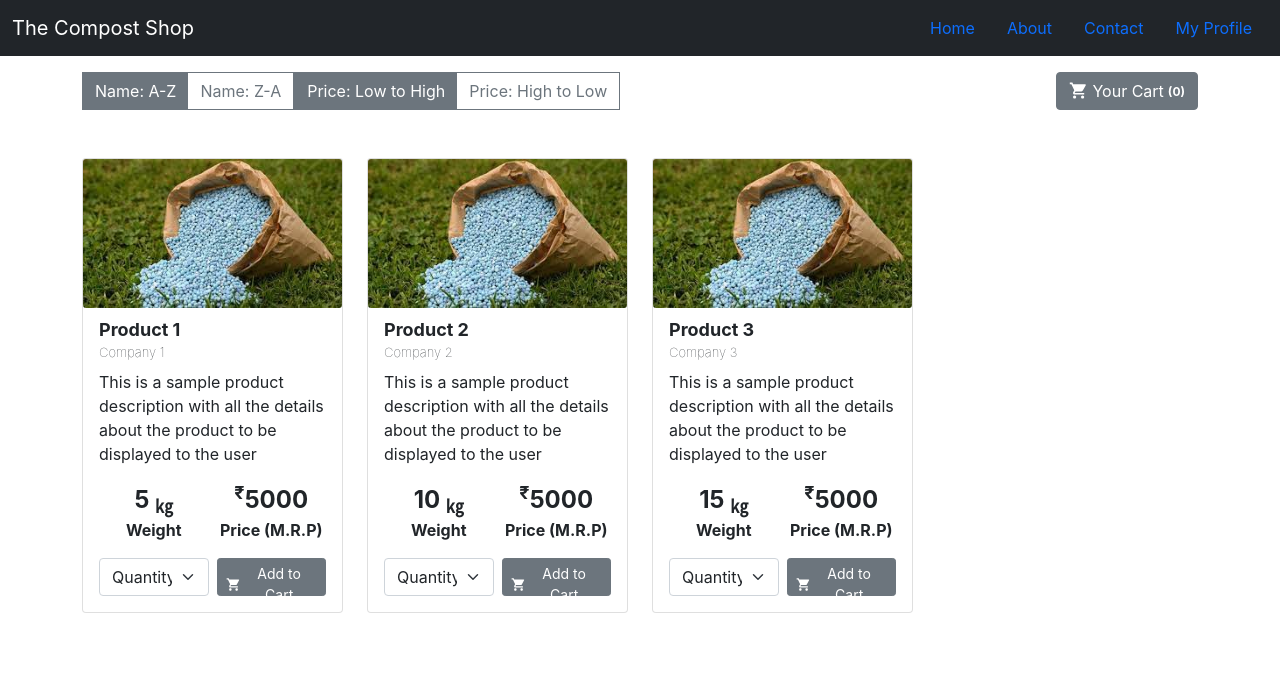
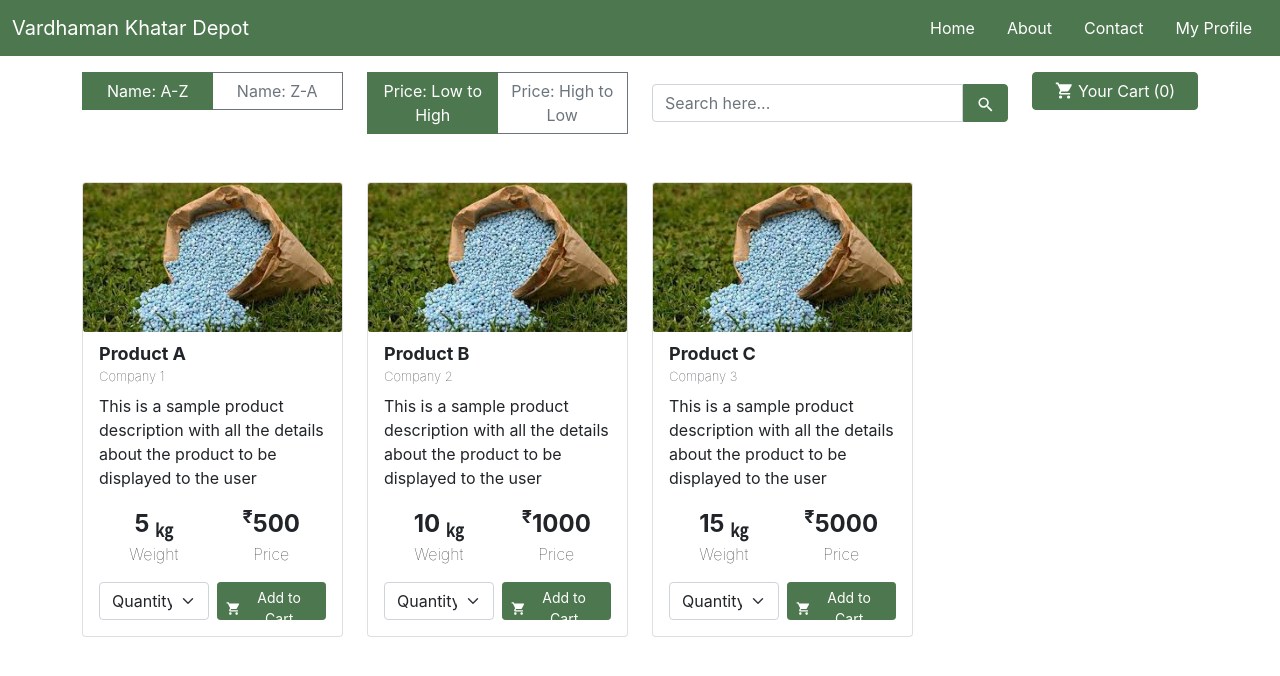
Before and after one commit to Mihirs-Git/compostshop, a React (Create React App) app: page / in a window 1280 px wide. Shown: the top 676 px of the page. Built offline with nearby package versions, Linux system fonts and the light colour scheme.

Commit message:
Button Color Changed

```diff
--- a/src/App.css
+++ b/src/App.css
@@ -1,3 +1,52 @@
+:root{
+    --primary:   #4D774E;
+    --secondary:  #9DC88D;
+    --accent: #F1B24A;
+    --text: #fff;
+}
+
+/*Header CSS*/
+.header{
+    background-color: var(--primary);
+    color: var(--text);
+}
+
+.headerLinks{
+    color: var(--text);
+}
+.headerLinks:hover{
+    color: var(--text);
+    background-color: var(--accent);
+}
+.headerLinks:focus{
+    color: var(--text);
+    background-color: var(--accent);
+}
+
+/*BUTTONS CSS*/
+.btn-outline-secondary.active, .btn-secondary, .badge .bg-secondary{
+    background-color: var(--primary);
+    color: var(--text);
+    border-color: var(--primary);
+}
+
+.btn-outline-secondary:hover{
+    background-color: var(--primary);
+    color: var(--text);
+}
+
+.btn-secondary:hover{
+    background-color: var(--secondary);
+    border-color: var(--secondary);
+    background-image: linear-gradient(var(--primary), var(--secondary));
+    color: var(--text);
+}
+
+.btn-outline-secondary:focus{
+    background-color: var(--primary);
+    color: var(--text);
+}
+
 .rightFilterBtn{
     border-left: none;
     border-radius: 0;
@@ -7,14 +56,20 @@
     border-radius: 0;
 }
 
+
 .cartBadge{
-    height: 1rem;
     padding-left: 0;
     padding-right: 0;
+    font-size: 1rem;
 }
 
 .icons{
     font-size: larger;
+}
+
+#search-icon{
+    border: none;
+    border-radius: 0;
 }
 
 .iconBtnText{
@@ -54,7 +109,7 @@
     font-size: 1.5em;
 }
 .labelBottom{
-    font-weight: 700;
+    font-weight: lighter;
     font-size: 1em;
 }
 
@@ -66,3 +121,13 @@
     width: 50%;
     margin-left: 0.5rem;
 }
+
+#searchBtn{
+    border-top-left-radius: 0;
+    border-bottom-left-radius: 0;
+}
+
+#search{
+    border-top-right-radius: 0;
+    border-bottom-right-radius: 0;
+}
--- a/src/components/Header.js
+++ b/src/components/Header.js
@@ -8,22 +8,22 @@ function Header(props){
     }
     return (
         <React.Fragment>
-            <Navbar expand="md" dark className="bg-dark">
+            <Navbar expand="md" dark className="header">
                 <NavbarToggler onClick={toggleNavbar}></NavbarToggler>
-                <NavbarBrand>The Compost Shop</NavbarBrand>
+                <NavbarBrand>Vardhaman Khatar Depot</NavbarBrand>
                 <Collapse isOpen={isNavbarOpen} navbar className="justify-content-end">
                     <Nav pills>
                         <NavItem>
-                            <NavLink href="#">Home</NavLink>
+                            <NavLink className="headerLinks" href="#">Home</NavLink>
                         </NavItem>
                         <NavItem>
-                            <NavLink href="#">About</NavLink>
+                            <NavLink className="headerLinks" href="#">About</NavLink>
                         </NavItem>
                         <NavItem>
-                            <NavLink href="#">Contact</NavLink>
+                            <NavLink className="headerLinks" href="#">Contact</NavLink>
                         </NavItem>
                         <NavItem>
-                            <NavLink href="#">My Profile</NavLink>
+                            <NavLink className="headerLinks" href="#">My Profile</NavLink>
                         </NavItem>
                     </Nav>
                 </Collapse>
--- a/src/components/Home.js
+++ b/src/components/Home.js
@@ -1,83 +1,134 @@
 import React, { useEffect, useState } from "react";
-import { ButtonGroup, ButtonToolbar, Button, Card, CardImg, CardHeader, CardTitle, CardSubtitle, CardBody, CardText, Input, Badge} from "reactstrap";
-import { MdShoppingCart, MdOutlineSortByAlpha} from 'react-icons/md';
+import { ButtonGroup, ButtonToolbar, Button, Card, CardImg, CardHeader, CardTitle, CardSubtitle, CardBody, CardText, Input, Badge, InputGroup} from "reactstrap";
+import { MdShoppingCart, MdSearch} from 'react-icons/md';
 
 function Home(props){
-    const [isNavbarOpen, setNavBarOpen] = useState(false);
-    const [quantity, setQuantity] = useState([]);
-    const [cart, setCart] = useState([]);
-    const [cartCount, setCartCount] = useState(0);
 
-    useEffect(() => {
-        console.log(cart, quantity);
-    }, [cart, quantity]);
-
-    const changeQuantity = (e, d) => {
-        setQuantity([...quantity, {
-            id: d.id,
-            quantity: e.target.value
-        }]);
-    }
-
-    const addToCart = (e, d) => {
-        let itemQuantity = quantity.filter(q => q.id == d.id).quantity;
-        setCartCount(prev => prev + itemQuantity);
-        setCart([...cart, {...d, quantity: itemQuantity}]);
-    }
-
-    const data = [{
+    const rawData = [{
         id: 1,
         company: "Company 1",
-        product: "Product 1",
-        price: "5000",
+        product: "Product A",
+        price: "500",
         weight: "5",
         availableQuantity: 5,
         description: "This is a sample product description with all the details about the product to be displayed to the user"
     },{
         id: 2,
         company: "Company 2",
-        product: "Product 2",
-        price: "5000",
+        product: "Product B",
+        price: "1000",
         weight: "10",
         availableQuantity: 4,
         description: "This is a sample product description with all the details about the product to be displayed to the user"
     },{
         id: 3,
         company: "Company 3",
-        product: "Product 3",
+        product: "Product C",
         price: "5000",
         weight: "15",
         availableQuantity: 3,
         description: "This is a sample product description with all the details about the product to be displayed to the user"
     }];
+
+    const [isNavbarOpen, setNavBarOpen] = useState(false);
+    const [quantity, setQuantity] = useState({});
+    const [cart, setCart] = useState([]);
+    const [cartCount, setCartCount] = useState(0);
+    const [data, setData] = useState(rawData);
+
+    useEffect(() => {
+        console.log(data);
+    }, [data]);
+
+    const sortByName = (isAtoZ) => {
+         console.log(data.sort((a, b) => {
+            if(a.product.toLowerCase() < b.product.toLowerCase()){
+                if(isAtoZ)
+                    return -1;
+                else
+                    return 1;
+            }
+            if(b.product.toLowerCase() < a.product.toLowerCase()){
+                if(isAtoZ)
+                    return 1;
+                else
+                    return -1;
+            }
+            return 0;
+         }));
+    }
+    const sortByPrice = (isHighToLow) => {
+        console.log(data.sort((a, b) => {
+            if(isHighToLow)
+                return a.price - b.price;
+            else
+                return b.price - a.price;
+            return 0;
+         }));
+    }
+
+    const changeQuantity = (e, d) => {
+        let isObjExist = d.id in quantity;
+        if(isObjExist){
+            quantity[d.id] += parseInt(e.target.value);
+        }
+        else{
+            quantity[d.id] = parseInt(e.target.value);
+        }
+    }
+
+    const addToCart = (e, d) => {
+        let itemQuantity = d.id in quantity ? quantity[d.id] : 0;
+        let isObjExist = cart.filter(c => c.id === d.id);
+        let isQuantitySelected = d.id in quantity;
+        if(isQuantitySelected){
+            if(isObjExist.length > 0){
+                setCart(cart);
+            }
+            else{
+                setCart([...cart, d]);
+            }
+            setCartCount(Object.values(quantity).reduce((total, i) => total + i));
+        }
+        else{
+            alert("Please select quantity");
+        }
+    }
+
     const toggleNavbar = () => {
         setNavBarOpen(!isNavbarOpen);
     }
     return (
             <div className="container">
                 <div className="row mt-3">
-                    <div className="col-12 col-md-8 d-flex">
-                        <div className="">
-                            <Button outline active className="leftFilterBtn">Name: A-Z</Button>
-                            <Button outline className="rightFilterBtn">Name: Z-A</Button>
-                        </div>
-                        <div>
-                            <Button outline active className="leftFilterBtn">Price: Low to High</Button>
-                            <Button outline className="rightFilterBtn">Price: High to Low</Button>
+                    <div className="col-12 col-md-3 d-flex">
+                        <div className="w-100">
+                            <Button outline active className="leftFilterBtn w-50" onClick={() => sortByName(true)}>Name: A-Z</Button>
+                            <Button outline className="rightFilterBtn w-50" onClick={() => sortByName(false)}>Name: Z-A</Button>
                         </div>
                     </div>
-                    <div className="col-12 col-md-4">
-                        <ButtonToolbar className="justify-content-end">
-                            <ButtonGroup>
-                                <Button>
-                                    <div className="d-flex justify-content-center align-items-center">
-                                        <MdShoppingCart className="icons"></MdShoppingCart>
-                                        <div className="iconBtnText">Your Cart</div>
-                                        <Badge color="secondary" className="cartBadge">({cartCount})</Badge>
-                                    </div>
+                    <div className="col-12 col-md-3 d-flex">
+                        <div className="w-100">
+                            <Button outline active className="leftFilterBtn w-50" onClick={() => sortByPrice(false)}>Price: Low to High</Button>
+                            <Button outline className="rightFilterBtn w-50" onClick={() => sortByPrice(false)}>Price: High to Low</Button>
+                        </div>
+                    </div>
+                    <div className="col-12 col-md-4 d-flex align-items-center justify-content-center">
+                            <Input type="text" name="search" id="search" className="w-100" placeholder="Search here..."></Input>
+                            <div id="search-icon" className="d-flex align-items-center justify-content-center">
+                                <Button type="secondary" id="searchBtn">
+                                    <MdSearch className="icons"></MdSearch>
                                 </Button>
-                            </ButtonGroup>
-                        </ButtonToolbar>
+                            </div>
+                    </div>
+                    <div className="col-12 col-md-2">
+                        <Button className="w-100">
+                            <div className="d-flex justify-content-center align-items-center">
+                                <MdShoppingCart className="icons"></MdShoppingCart>
+                                <div className="iconBtnText">Your Cart</div>
+                                <span className="cartBadge">({cartCount})</span>
+                            </div>
+                        </Button>
                     </div>
                 </div>
                 <div className="row mt-5">
@@ -98,7 +149,7 @@ function Home(props){
                                         </div>
                                         <div className="d-flex text-center flex-column priceCardPart">
                                             <div className="labelTop"><sup>&#8377;</sup>{d.price}</div>
-                                            <div className="labelBottom">Price (M.R.P)</div>
+                                            <div className="labelBottom">Price</div>
                                         </div>
                                     </div>
                                     <div className="d-flex align-items-center justify-content-between mt-3">
```
